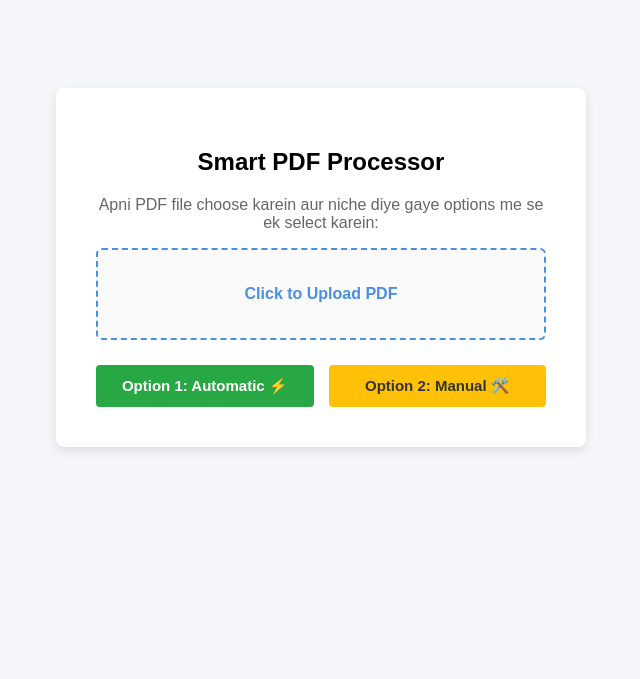
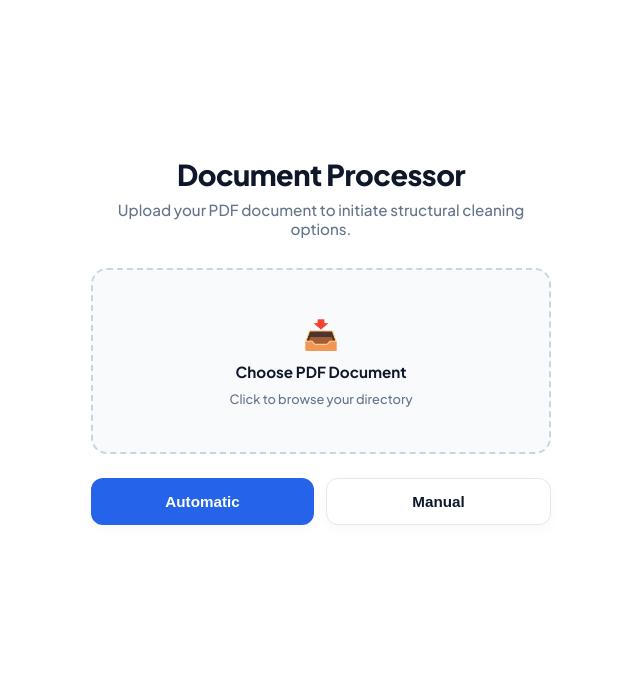
Before and after one commit to adarshkatiyar37-ai/quicktooles, a Flask app: page / in a window 1280 px wide. Shown: the top 679 px of the page, without its empty margins (319-959 px from the left). Run offline with Flask 3, Linux system fonts and the light colour scheme.

Commit message:
index.html

```diff
--- a/templates/index.html
+++ b/templates/index.html
@@ -2,47 +2,220 @@
 <html lang="en">
 <head>
     <meta charset="UTF-8">
-    <title>Smart PDF Tool</title>
+    <meta name="viewport" content="width=device-width, initial-scale=1.0">
+    <title>PDF Processing Console</title>
+    <!-- Premium Font Stack -->
+    <link href="https://fonts.googleapis.com/css2?family=Plus+Jakarta+Sans:wght@500;600;700;800&display=swap" rel="stylesheet">
     <style>
-        body { font-family: Arial, sans-serif; background: #f4f6f9; display: flex; justify-content: center; padding-top: 80px; }
-        .container { background: white; padding: 40px; border-radius: 8px; box-shadow: 0 4px 10px rgba(0,0,0,0.1); width: 450px; text-align: center; }
-        .upload-box { border: 2px dashed #4A90E2; padding: 35px; cursor: pointer; margin-bottom: 25px; background: #fafafa; border-radius: 6px; }
-        .btn-group { display: flex; gap: 15px; }
-        .btn { color: white; padding: 12px 20px; border: none; border-radius: 4px; cursor: pointer; flex: 1; font-size: 15px; font-weight: bold; }
-        .btn-auto { background: #28a745; }
-        .btn-manual { background: #ffc107; color: #333; }
-        .btn-download { background: #007bff; width: 100%; font-size: 16px; padding: 12px; }
-        .stats { background: #eef7ee; padding: 15px; border-radius: 4px; text-align: left; margin-bottom: 20px; border-left: 4px solid #28a745; }
+        :root {
+            --primary-blue: #2563eb;
+            --hover-blue: #1d4ed8;
+            --success-green: #10b981;
+            --hover-green: #059669;
+            --text-dark: #0f172a;
+            --text-muted: #64748b;
+            --border-color: #e2e8f0;
+            --bg-light: #ffffff;
+        }
+
+        body {
+            font-family: 'Plus Jakarta Sans', sans-serif;
+            background: var(--bg-light);
+            margin: 0;
+            padding: 16px;
+            display: flex;
+            justify-content: center;
+            align-items: center;
+            min-height: 85vh;
+            color: var(--text-dark);
+            box-sizing: border-box;
+        }
+
+        .container {
+            width: 100%;
+            max-width: 460px;
+            text-align: center;
+            padding: 10px;
+        }
+
+        .container h2 {
+            font-size: 1.8rem;
+            font-weight: 800;
+            margin: 0 0 8px 0;
+            letter-spacing: -0.5px;
+        }
+
+        .container p {
+            font-size: 0.95rem;
+            color: var(--text-muted);
+            margin: 0 0 30px 0;
+            font-weight: 500;
+        }
+
+        /* Premium Minimal Dropzone */
+        .upload-box {
+            border: 2px dashed #cbd5e1;
+            padding: 45px 20px;
+            cursor: pointer;
+            margin-bottom: 24px;
+            background: #f8fafc;
+            border-radius: 16px;
+            transition: all 0.2s cubic-bezier(0.4, 0, 0.2, 1);
+            display: flex;
+            flex-direction: column;
+            align-items: center;
+            gap: 10px;
+        }
+
+        .upload-box:hover {
+            border-color: var(--primary-blue);
+            background: #eff6ff;
+        }
+
+        .upload-icon {
+            font-size: 1.8rem;
+            color: var(--primary-blue);
+        }
+
+        #label {
+            color: var(--text-dark);
+            font-weight: 700;
+            font-size: 0.95rem;
+        }
+
+        .upload-sublabel {
+            font-size: 0.8rem;
+            color: var(--text-muted);
+            font-weight: 500;
+        }
+
+        /* Action Controls */
+        .btn-group {
+            display: flex;
+            gap: 12px;
+        }
+
+        .btn {
+            color: white;
+            padding: 14px 20px;
+            border: none;
+            border-radius: 12px;
+            cursor: pointer;
+            flex: 1;
+            font-size: 0.95rem;
+            font-weight: 700;
+            transition: all 0.2s ease;
+            box-shadow: 0 4px 12px rgba(0, 0, 0, 0.03);
+        }
+
+        .btn-auto {
+            background: var(--primary-blue);
+        }
+
+        .btn-auto:hover {
+            background: var(--hover-blue);
+            transform: translateY(-1px);
+        }
+
+        .btn-manual {
+            background: #ffffff;
+            color: var(--text-dark);
+            border: 1px solid var(--border-color);
+        }
+
+        .btn-manual:hover {
+            background: #f8fafc;
+            border-color: #cbd5e1;
+            transform: translateY(-1px);
+        }
+
+        .btn-download {
+            background: var(--success-green);
+            width: 100%;
+            font-size: 1rem;
+            padding: 14px;
+        }
+
+        .btn-download:hover {
+            background: var(--hover-green);
+        }
+
+        /* Stats Diagnostics Panel */
+        .stats {
+            background: #f0fdf4;
+            padding: 24px;
+            border-radius: 16px;
+            text-align: left;
+            margin-bottom: 24px;
+            border: 1px solid #bbf7d0;
+        }
+
+        .stats strong {
+            color: #166534;
+            font-size: 1.1rem;
+            display: block;
+            margin-bottom: 12px;
+            font-weight: 700;
+        }
+
+        .stats p {
+            margin: 6px 0;
+            color: #1e293b;
+            font-size: 0.95rem;
+            font-weight: 600;
+        }
+
+        .reset-link {
+            display: inline-block;
+            color: var(--primary-blue);
+            text-decoration: none;
+            font-size: 0.9rem;
+            font-weight: 700;
+            transition: color 0.2s ease;
+        }
+
+        .reset-link:hover {
+            color: var(--hover-blue);
+        }
     </style>
 </head>
 <body>
 <div class="container">
-    <h2>Smart PDF Processor</h2>
-    <p style="color: #666;">Apni PDF file choose karein aur niche diye gaye options me se ek select karein:</p>
+
+    <h2>Document Processor</h2>
+    <p>Upload your PDF document to initiate structural cleaning options.</p>
 
     {% if not download %}
     <form action="/" method="POST" enctype="multipart/form-data" id="pdfForm">
+        <!-- Interactive Dropzone Area -->
         <div class="upload-box" onclick="document.getElementById('pdf_file').click()">
-            <span id="label" style="color: #4A90E2; font-weight: bold;">Click to Upload PDF</span>
-            <input type="file" name="pdf_file" id="pdf_file" accept=".pdf" required onchange="document.getElementById('label').innerText=this.files[0].name" style="display: none;">
+            <div class="upload-icon">📥</div>
+            <span id="label">Choose PDF Document</span>
+            <span class="upload-sublabel" id="sublabel">Click to browse your directory</span>
+            <input type="file" name="pdf_file" id="pdf_file" accept=".pdf" required onchange="document.getElementById('label').innerText=this.files[0].name; document.getElementById('sublabel').innerText='File selected successfully';" style="display: none;">
         </div>
 
         <input type="hidden" name="mode" id="selectedMode" value="auto">
 
+        <!-- Execution Control Hub -->
         <div class="btn-group">
-            <button type="submit" class="btn btn-auto" onclick="document.getElementById('selectedMode').value='auto'">Option 1: Automatic ⚡</button>
-            <button type="submit" class="btn btn-manual" onclick="document.getElementById('selectedMode').value='manual'">Option 2: Manual 🛠️</button>
+            <button type="submit" class="btn btn-auto" onclick="document.getElementById('selectedMode').value='auto'">Automatic</button>
+            <button type="submit" class="btn btn-manual" onclick="document.getElementById('selectedMode').value='manual'">Manual</button>
         </div>
     </form>
     {% else %}
+    <!-- Diagnostic Metrics Display -->
     <div class="stats">
-        <strong>Automatic Processing Successful!</strong>
-        <p>✓ Khali (Blank) Pages Deleted: {{ blanks }}</p>
-        <p>✓ Tedhe (Rotated) Pages Seedhe Kiye: {{ rotated }}</p>
+        <strong>Optimization Suite Complete</strong>
+        <p>• Blank pages cleanly omitted: {{ blanks }}</p>
+        <p>• Alignment variables corrected: {{ rotated }}</p>
     </div>
-    <a href="/download"><button class="btn btn-download">Download Cleaned PDF ⬇</button></a>
-    <br><br><a href="/" style="color: #4A90E2; text-decoration: none;">Upload Another File</a>
+
+    <a href="/download"><button class="btn btn-download">Download Processed PDF</button></a>
+    <br><br>
+    <a href="/" class="reset-link">Process another document</a>
     {% endif %}
+
 </div>
 </body>
 </html>
```
